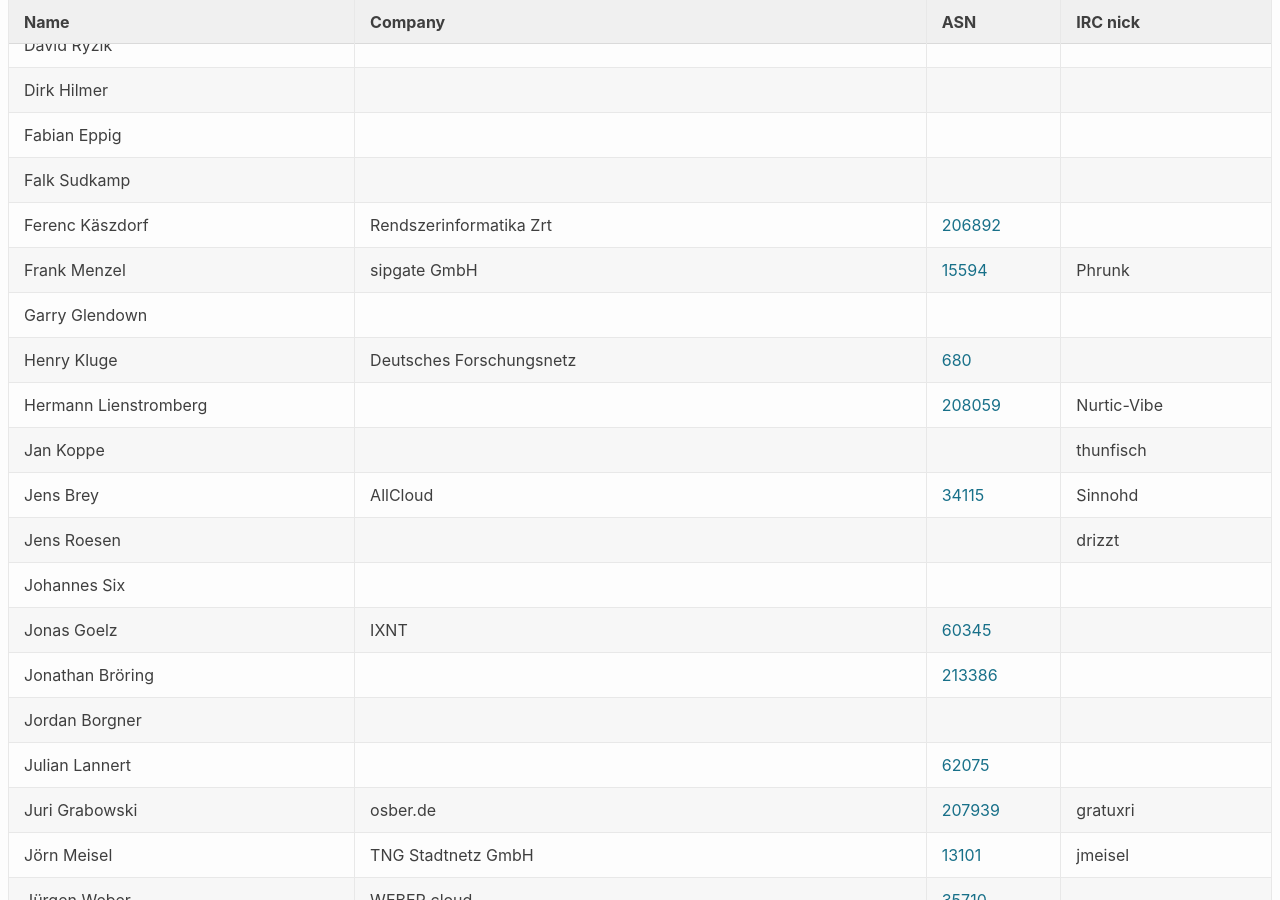
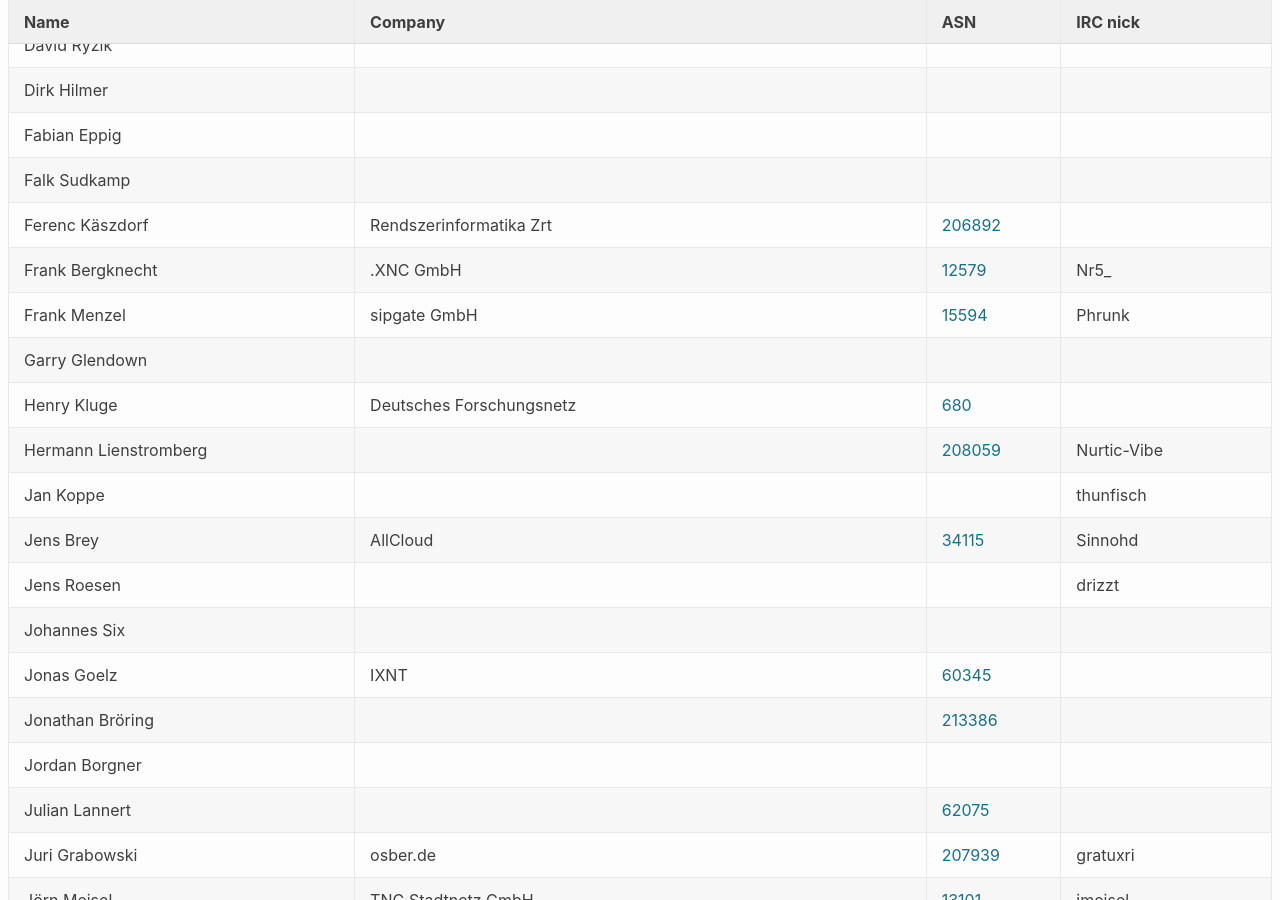
Before and after one commit to denog/pretix-attendeelist, a Jekyll site: the page built from denog14/index.md, in a window 1280 px wide and 900 px high, scrolled down 7899 px. Built offline with Jekyll 4.4.1, drawn with Linux system fonts in a browser that asks for light colours.

Commit message:
Latest data: Sat Oct  8 13:27:11 UTC 2022

```diff
--- a/_data/attendees_denog14_remote.json
+++ b/_data/attendees_denog14_remote.json
@@ -112,6 +112,12 @@
     "company": "Rendszerinformatika Zrt",
     "irc": null,
     "asn": "206892"
+  },
+  {
+    "name": "Frank Bergknecht",
+    "company": ".XNC GmbH",
+    "irc": "Nr5_",
+    "asn": "12579"
   },
   {
     "name": "Frank Menzel",
```
